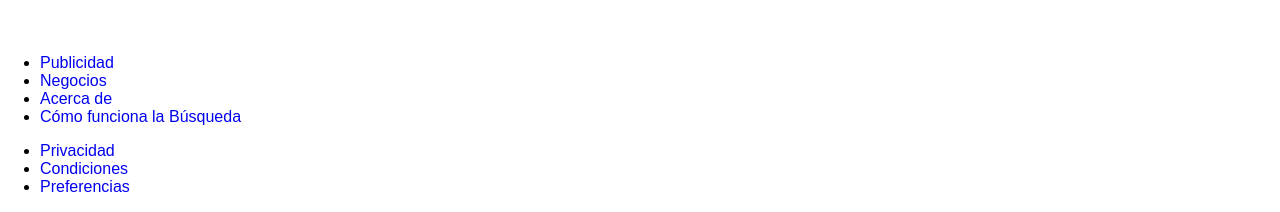
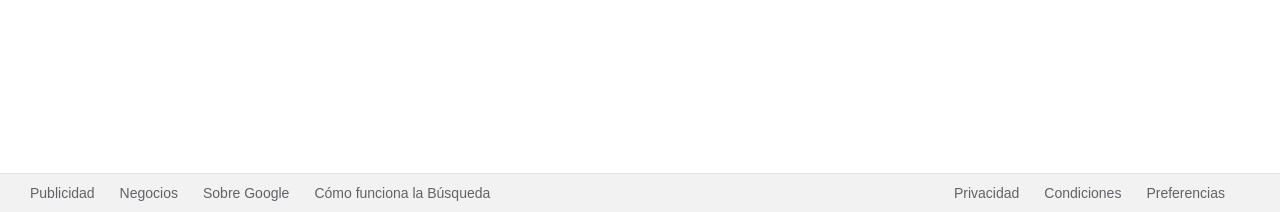
Before and after one commit to luisfalconmx/google-clon, a website: page index.html in a window 1280 px wide. Shown: the part 588-800 px from the top of the page. Drawn offline with Linux system fonts and the light colour scheme.

Commit message:
Footer creation with all the corresponding styles and classes

```diff
--- a/index.css
+++ b/index.css
@@ -4,11 +4,11 @@ body {
     max-height: 100vh;
     padding: 0;
     margin: 0;
-    font-family: arial, sans-serif;
     display: grid;
     grid-template-columns: 1fr;
     grid-template-rows: auto 1fr auto;
     align-items: center;
+    font-family: arial, sans-serif;
 }
 
 a {
@@ -56,7 +56,6 @@ header {
     width: 30px;
     height: 30px;
     display: block;
-    /* border: 1px solid black; */
     background-image: url('https://ssl.gstatic.com/gb/images/i1_1967ca6a.png');
     background-repeat: no-repeat;
     background-position: -132px -38px;
@@ -79,6 +78,7 @@ header {
     flex-direction: column;
     align-items: center;
     margin: auto;
+    margin-top: 90px;
 }
 
 .main__logo {
@@ -152,3 +152,34 @@ header {
     border: 1px solid lightgrey;
     box-shadow: 0px 1px 0px rgba(0, 0, 0, 0.16);
 }
+
+
+.footer {
+    width: calc(100% - 60px);
+    height: auto;
+    padding: 10px 30px;
+    display: flex;
+    justify-content: space-between;
+    background-color: #f2f2f2;
+    border-top: 1px solid #e4e4e4;
+}
+
+.footer__list {
+    margin: 0;
+    padding: 0;
+    list-style-type: none;
+    display: flex;
+}
+
+.footer__item {
+    margin-right: 25px;
+}
+
+.footer__item:nth-last-child(){
+    margin-right: 0;
+}
+
+.footer__link {
+    font-size: 14px;
+    color: #5f6368;
+}
--- a/index.html
+++ b/index.html
@@ -44,30 +44,30 @@
         </div>
     </main>
 
-    <footer>
-        <ul>
-            <li>
-                <a href="#">Publicidad</a>
+    <footer class="footer">
+        <ul class="footer__list">
+            <li class="footer__item">
+                <a href="#" class="footer__link">Publicidad</a>
             </li>
-            <li>
-                <a href="#">Negocios</a>
+            <li class="footer__item">
+                <a href="#" class="footer__link">Negocios</a>
             </li>
-            <li>
-                <a href="#">Acerca de</a>
+            <li class="footer__item">
+                <a href="#" class="footer__link">Sobre Google</a>
             </li>
-            <li>
-                <a href="#">Cómo funciona la Búsqueda</a>
+            <li class="footer__item">
+                <a href="#" class="footer__link">Cómo funciona la Búsqueda</a>
             </li>
         </ul>
-        <ul>
-            <li>
-                <a href="#">Privacidad</a>
+        <ul class="footer__list">
+            <li class="footer__item">
+                <a href="#" class="footer__link">Privacidad</a>
             </li>
-            <li>
-                <a href="#">Condiciones</a>
+            <li class="footer__item">
+                <a href="#" class="footer__link">Condiciones</a>
             </li>
-            <li>
-                <a href="#">Preferencias</a>
+            <li class="footer__item">
+                <a href="#" class="footer__link">Preferencias</a>
             </li>
         </ul>
     </footer>
```
